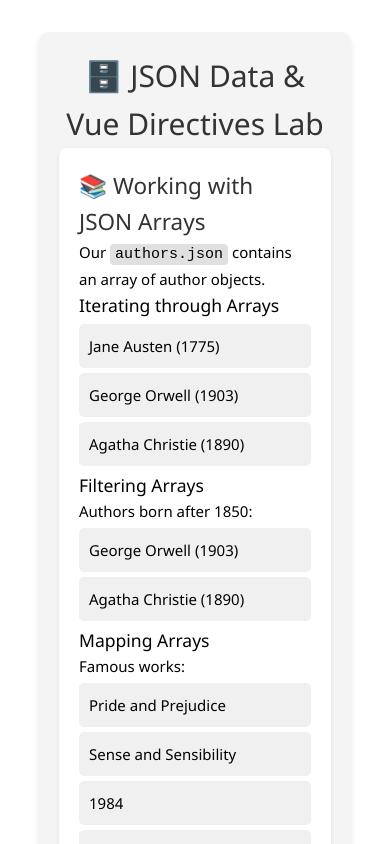
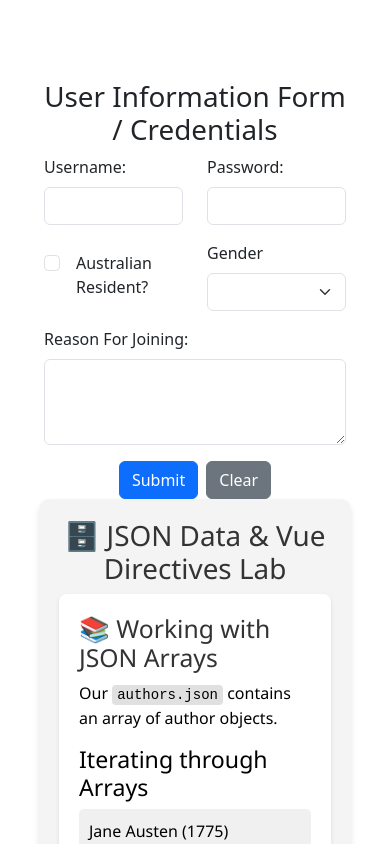
Before and after one commit to ktah0006/ktahir-library, a Vue app: page / in a window 390 px wide. Shown: the top 844 px of the page. Built offline with nearby package versions, Linux system fonts and the light colour scheme.

Commit message:
responsive user form

```diff
--- a/package.json
+++ b/package.json
@@ -14,6 +14,7 @@
     "format": "prettier --write src/"
   },
   "dependencies": {
+    "bootstrap": "^5.3.8",
     "vue": "^3.5.22"
   },
   "devDependencies": {
--- a/src/App.vue
+++ b/src/App.vue
@@ -2,9 +2,11 @@
 // import HelloWorld from './components/HelloWorld.vue'
 // import TheWelcome from './components/TheWelcome.vue'
 import JSONLab from './components/JSON.vue'
+import LoginForm from './components/LoginForm.vue'
 </script>
 
 <template>
+  <LoginForm />
   <JSONLab />
   <!-- <header>
     <img alt="Vue logo" class="logo" src="./assets/logo.svg" width="125" height="125" />
--- a/src/assets/base.css
+++ b/src/assets/base.css
@@ -36,7 +36,7 @@
   --section-gap: 160px;
 }
 
-@media (prefers-color-scheme: dark) {
+/* @media (prefers-color-scheme: dark) {
   :root {
     --color-background: var(--vt-c-black);
     --color-background-soft: var(--vt-c-black-soft);
@@ -48,7 +48,7 @@
     --color-heading: var(--vt-c-text-dark-1);
     --color-text: var(--vt-c-text-dark-2);
   }
-}
+} */
 
 *,
 *::before,
--- /dev/null
+++ b/src/components/LoginForm.vue
@@ -0,0 +1,143 @@
+<template>
+  <div class="container mt-5">
+    <div class="row">
+      <div class="form">
+        <h1 class="text-center">User Information Form / Credentials</h1>
+        <!-- this way the submitForm functino is called when submit is pressed
+         this prevents reload upon clicking submission -->
+        <form @submit.prevent="submitForm">
+          <div class="row mb-3">
+            <!-- <div class="col-md-6"> -->
+            <div class="col-6">
+              <label for="username" class="form-label">Username:</label>
+              <input type="text" class="form-control" id="username" v-model="formData.username" />
+            </div>
+            <!-- <div class="col-md-6"> -->
+            <div class="col-6">
+              <label for="password" class="form-label">Password:</label>
+              <input
+                type="password"
+                class="form-control"
+                id="password"
+                v-model="formData.password"
+              />
+            </div>
+          </div>
+
+          <div class="row mb-3">
+            <!-- <div class="col-md-6"> -->
+            <div class="col-6 d-flex align-items-center">
+              <div class="form-check">
+                <input
+                  type="checkbox"
+                  class="form-check-input"
+                  id="isAustralian"
+                  v-model="formData.isAustralian"
+                />
+                <label class="form-check-label ms-2" for="isAustralian">Australian Resident?</label>
+              </div>
+            </div>
+
+            <!-- <div class="col-md-6"> -->
+            <div class="col-6">
+              <label for="gender" class="form-label">Gender</label>
+              <select class="form-select" id="gender" v-model="formData.gender">
+                <option value="female">Female</option>
+                <option value="male">Male</option>
+                <option value="other">Other</option>
+              </select>
+            </div>
+          </div>
+
+          <div class="mb-3">
+            <div class="col-12">
+              <label for="reason" class="form-label">Reason For Joining:</label>
+              <textarea
+                class="form-control"
+                id="reason"
+                rows="3"
+                v-model="formData.reason"
+              ></textarea>
+            </div>
+          </div>
+
+          <div class="text-center">
+            <button type="submit" class="btn btn-primary me-2">Submit</button>
+            <button type="button" class="btn btn-secondary" @click="clearForm">Clear</button>
+          </div>
+        </form>
+
+        <div class="row mt-5" v-if="submittedCards.length">
+          <div class="d-flex flex-wrap justify-content-start">
+            <div
+              v-for="(card, index) in submittedCards"
+              :key="index"
+              class="card m-2"
+              style="width: 18rem"
+            >
+              <div class="card-header">User Information</div>
+              <ul class="list-group list-group-flush">
+                <li class="list-group-item">Username: {{ card.username }}</li>
+                <li class="list-group-item">Password: {{ card.password }}</li>
+                <li class="list-group-item">
+                  Australian Resident: {{ card.isAustralian ? 'Yes' : 'No' }}
+                </li>
+                <li class="list-group-item">Gender: {{ card.gender }}</li>
+                <li class="list-group-item">Reason: {{ card.reason }}</li>
+              </ul>
+            </div>
+          </div>
+        </div>
+      </div>
+    </div>
+  </div>
+</template>
+
+<script setup>
+import { ref } from 'vue'
+
+const formData = ref({
+  username: '',
+  password: '',
+  isAustralian: false,
+  reason: '',
+  gender: '',
+})
+
+const submittedCards = ref([])
+
+const submitForm = () =>
+  // Each time you click the Submit button, one “snapshot” of the form gets pushed into this array
+  submittedCards.value.push({
+    // uses the spread operator (...) to make a copy of the current form data.
+    // This way, even if you later change formData (e.g., typing again or clearing inputs), your submitted record doesn’t change — it’s safely stored.
+    ...formData.value,
+  })
+
+const clearForm = () => {
+  formData.value = {
+    username: '',
+    password: '',
+    isAustralian: false,
+    reason: '',
+    gender: '',
+  }
+}
+</script>
+
+<style scoped>
+.card {
+  border: 1px solid #ccc;
+  border-radius: 10px;
+  box-shadow: 0 2px 4px rgba(0, 0, 0, 0.1);
+}
+.card-header {
+  background-color: #275fda;
+  color: white;
+  padding: 10px;
+  border-radius: 10px 10px 0 0;
+}
+.list-group-item {
+  padding: 10px;
+}
+</style>
--- a/src/main.js
+++ b/src/main.js
@@ -1,6 +1,8 @@
 import './assets/main.css'
+// import './style.css' - could replace its contents irl, but for now comment out for simplicity
 
 import { createApp } from 'vue'
 import App from './App.vue'
+import 'bootstrap/dist/css/bootstrap.min.css'
 
 createApp(App).mount('#app')
--- /dev/null
+++ b/src/style.css
@@ -0,0 +1,27 @@
+/* Tag selectors */
+h1 {
+  text-align: center;
+  margin-top: 20px;
+  text-shadow: 4px 4px 8px rgba(0, 0, 0, 0.5);
+  /* 4px (horizontal offset)
+    4px (vertical offset)
+    8px (blur radius): The larger the value makes the shadow more blurred. */
+}
+
+/* Class selectors */
+.form {
+  text-align: center;
+  margin-top: 50px;
+}
+
+/* ID selectors */
+/* :focus pseudo-class is used to apply styles to an element when it receives focus.
+Focus typically occurs when a user clicks on an element or navigates to it using the keyboard
+# are ID selectors */
+#username:focus,
+#password:focus,
+#isAustralian:focus,
+#reason:focus {
+  border-color: #ff6347; /* More obvious border color change (Tomato) */
+  background-color: #ffebe8; /* Light background color change */
+}
```
Also changed, not shown: 1 other file (tests, documents, lock files or other folders).
